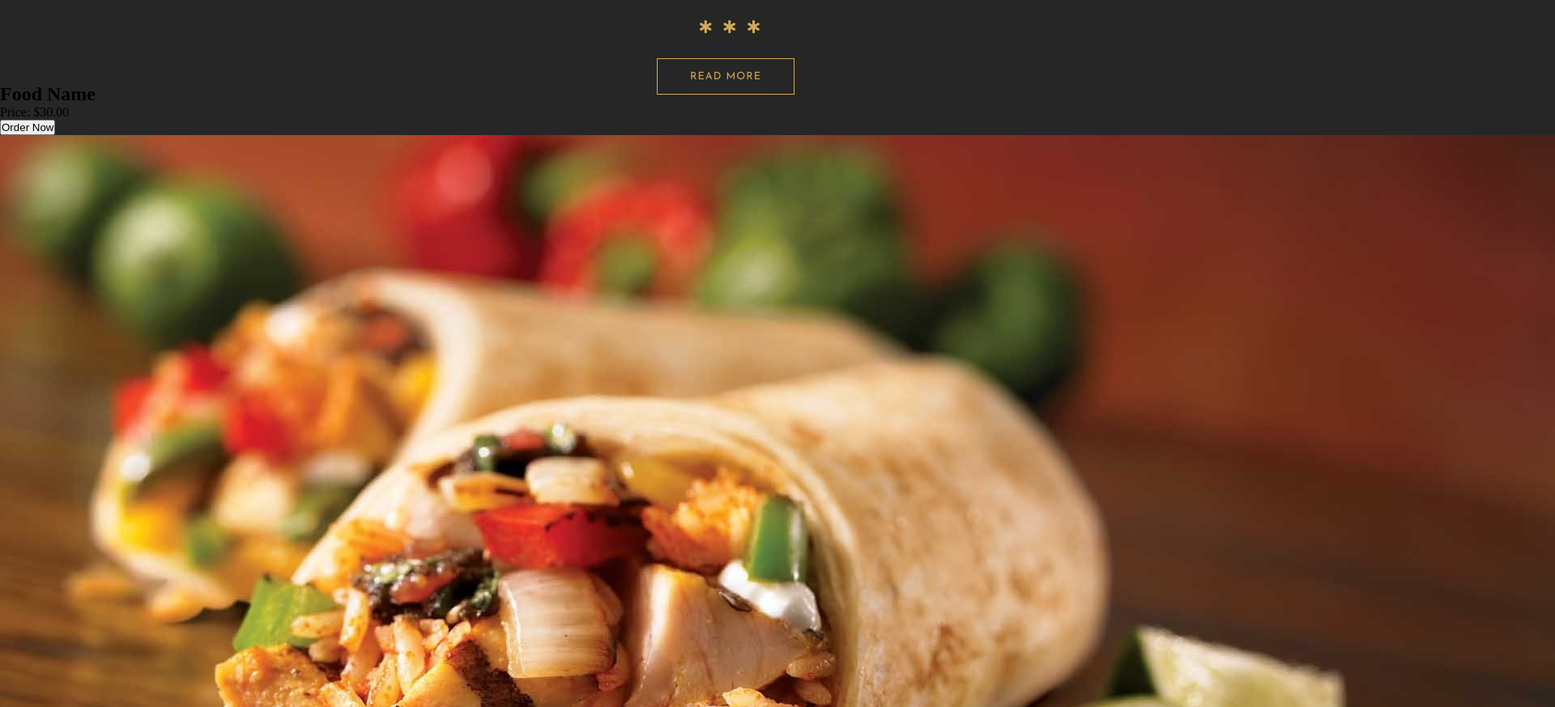
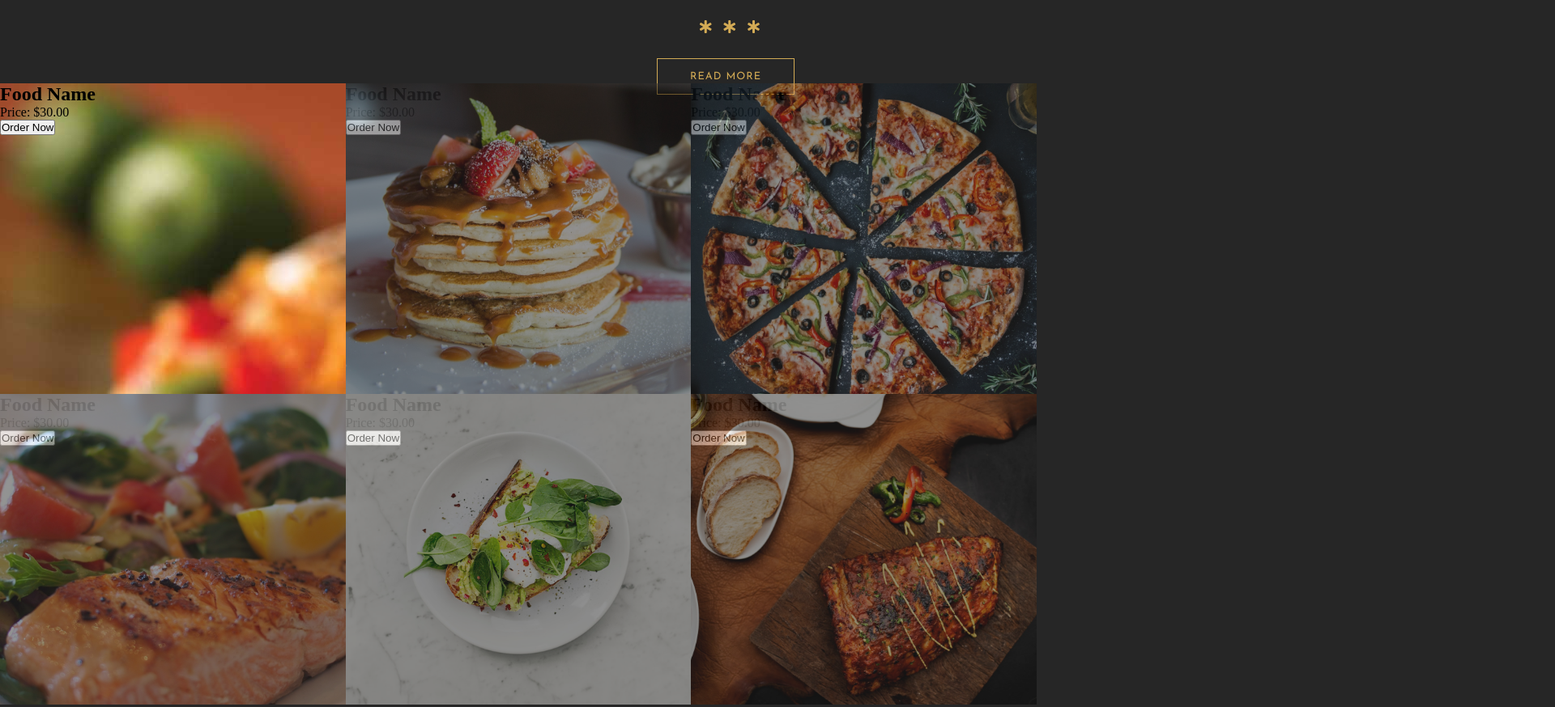
Before and after one commit to DayMrz/sass-restaurant-project, a website: page index.html in a window 1280 px wide. Shown: the part 1417-2291 px from the top of the page at 81% size, 1920 px wide, since content can reach past the window. Drawn offline with nearby package versions, Linux system fonts and the light colour scheme.

Commit message:
building gallery

```diff
--- a/index.html
+++ b/index.html
@@ -63,50 +63,45 @@
         </div>
         <img src="images/gallery-img-1.jpeg" alt="food image">
       </div>
-    </div>
       <div class="card">
         <div class="card-overlay">
           <h1 class="card-overlay-heading">Food Name</h1>
           <p class="card-overlay-paragraph">Price: $30.00</p>
           <button type="button" class="card-overlay-btn">Order Now</button>
         </div>
-        <img src="images/gallery-img-2.jpeg" alt="food image">
+        <img class="card-img" src="images/gallery-img-2.jpeg" alt="food image">
       </div>
-    </div>
       <div class="card">
         <div class="card-overlay">
           <h1 class="card-overlay-heading">Food Name</h1>
           <p class="card-overlay-paragraph">Price: $30.00</p>
           <button type="button" class="card-overlay-btn">Order Now</button>
         </div>
-        <img src="images/gallery-img-3.jpeg" alt="food image">
+        <img class="card-img" src="images/gallery-img-3.jpeg" alt="food image">
       </div>
-    </div>
       <div class="card">
         <div class="card-overlay">
           <h1 class="card-overlay-heading">Food Name</h1>
           <p class="card-overlay-paragraph">Price: $30.00</p>
           <button type="button" class="card-overlay-btn">Order Now</button>
         </div>
-        <img src="images/gallery-img-4.jpeg" alt="food image">
+        <img class="card-img" src="images/gallery-img-4.jpeg" alt="food image">
       </div>
-    </div>
       <div class="card">
         <div class="card-overlay">
           <h1 class="card-overlay-heading">Food Name</h1>
           <p class="card-overlay-paragraph">Price: $30.00</p>
           <button type="button" class="card-overlay-btn">Order Now</button>
         </div>
-        <img src="images/gallery-img-5.jpeg" alt="food image">
+        <img class="card-img" src="images/gallery-img-5.jpeg" alt="food image">
       </div>
-    </div>
       <div class="card">
         <div class="card-overlay">
           <h1 class="card-overlay-heading">Food Name</h1>
           <p class="card-overlay-paragraph">Price: $30.00</p>
           <button type="button" class="card-overlay-btn">Order Now</button>
         </div>
-        <img src="images/gallery-img-6.jpeg" alt="food image">
+        <img class="card-img" src="images/gallery-img-6.jpeg" alt="food image">
       </div>
     </div>
   </section>
--- a/package.json
+++ b/package.json
@@ -4,7 +4,7 @@
   "description": "",
   "main": "index.js",
   "scripts": {
-    "watch": "node-sass -o css scss -w"
+    "watch": "node-sass -o css scss/main.scss -w"
   },
   "keywords": [],
   "author": "",
--- a/scss/_components.scss
+++ b/scss/_components.scss
@@ -59,3 +59,21 @@
     color: $color-dark;
   }
 }
+
+.card {
+  width: 33.3333%;
+  height: 30vw;
+  position: relative;
+  overflow: hidden;
+
+  &-overlay {
+    position: absolute;
+  }
+
+  &-img {
+    width: 100%;
+    height: 100%;
+    object-fit: cover;
+    opacity: .5;
+  }
+}
--- a/scss/_layout.scss
+++ b/scss/_layout.scss
@@ -65,3 +65,11 @@
     }
   }
 }
+
+.gallery {
+
+  .cards-wrapper {
+    display: flex;
+    flex-wrap: wrap;
+  }
+}
```
Also changed, not shown: css/main.css.
